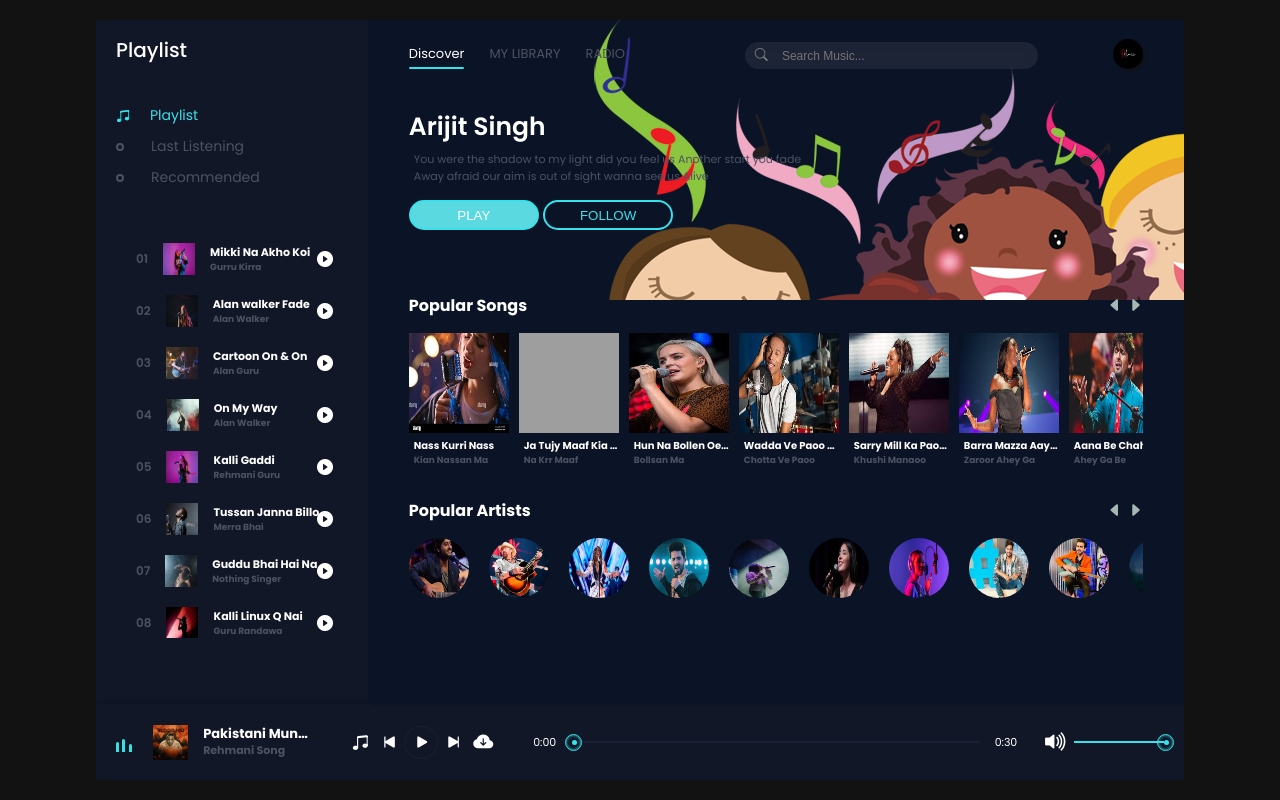
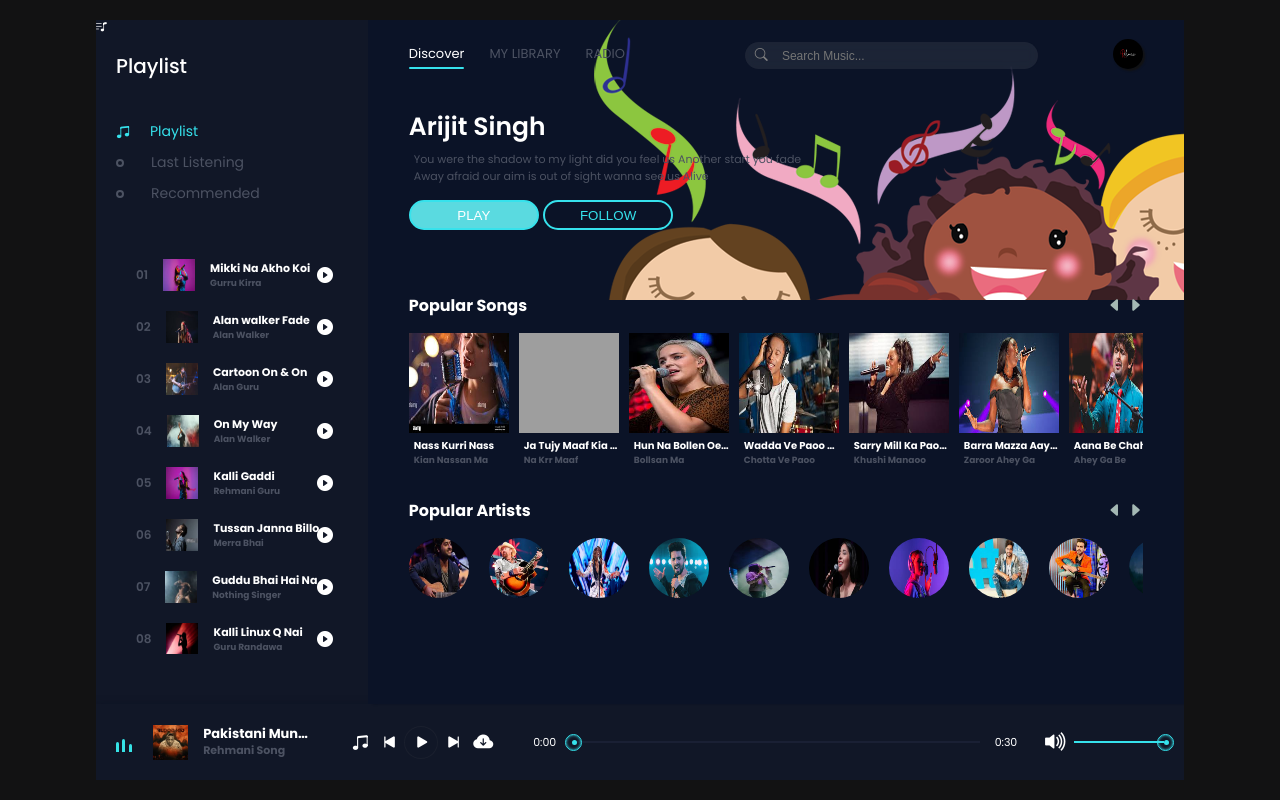
Before and after one commit to ABDUL-REHMAN345/SPOTIFY-CLONE, a PHP site: page /arjit.php in a window 1280 px wide. Run offline with PHP 8.4, Linux system fonts and the light colour scheme; grey boxes are pictures that could not be loaded.

Commit message:
Error Resolving

```diff
--- a/style.css
+++ b/style.css
@@ -72,9 +72,6 @@ header .menu_side .playlist h4 {
     transition: .3s linear;
 }
 
-header .menu_side h6 {
-    display: none;
-}
 
 
 
```
